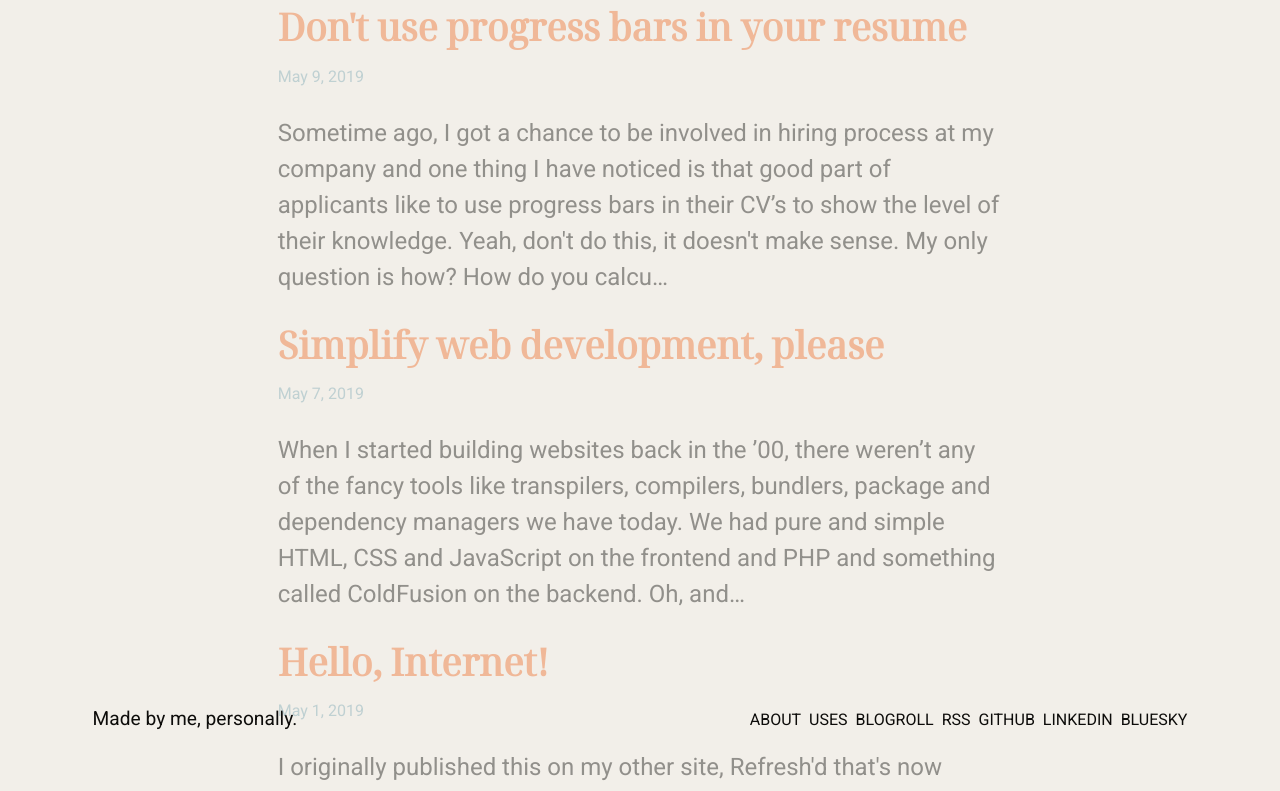
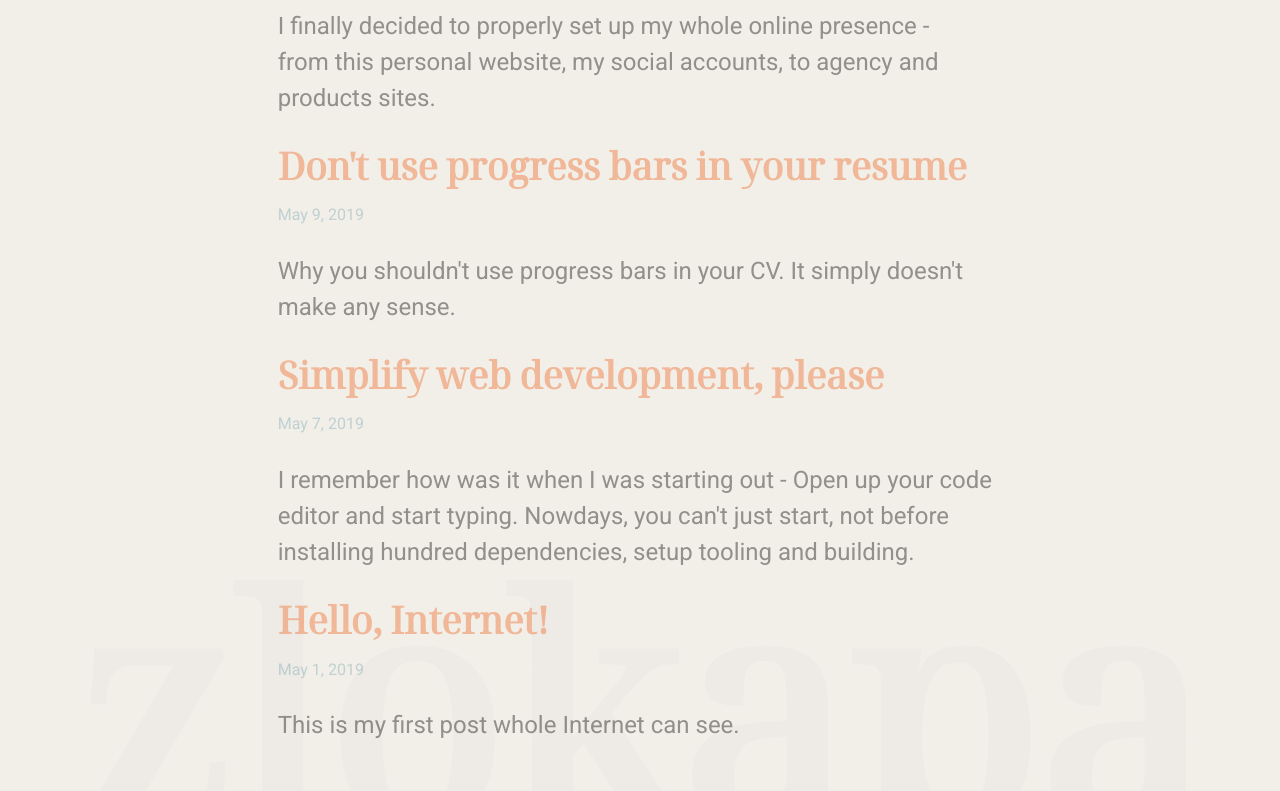
Before and after one commit to iamzoka/madebyzoka, a Next.js app: page /articles in a window 1280 px wide. Shown: the part 1220-2011 px from the top of the page. Built offline with nearby package versions, Linux system fonts and the light colour scheme.

Commit message:
Published building zlokapa.com article; Footer updated

```diff
--- /dev/null
+++ b/src/content/articles/building-zlokapa-com.mdx
@@ -0,0 +1,27 @@
+---
+title: Building zlokapa.com
+summary: I always craved for a site where I could post anything I wanted, however I wanted it. Here is the semi-long explanation behind everything I have now.
+date: 2026-03-16T13:49:40
+tags: ["design", "minimalism"]
+---
+
+## The Design
+I might have one of those attention disorder things. Or a degree of it at least. Whenever I start a new project, I immediately start thinking about design systems and components. Every part of the interface had to be thought about. I almost never had the time to properly do it, but still I thought about it a lot.
+
+On the other hand, I always liked sites where every page is chaotic, designed differently. Different layouts, different colours, fonts, all of it.
+
+When CSS grids came, I thought “This is it! This is how I’m going to build my site.” Grid gives me everything I wanted, both the structure and the option to place anything anywhere on the page. The main idea was to have a single grid all over the screen so that I can play around with any element on the page.
+
+10 or so years later and here I am, designed a site without any “design” where all pages are the same. I wanted to have the content first before adding anything else. Themes, animations and other bells and whistles will come later.
+
+But at least I have a grid.
+
+## The Tech Stack
+I’m in the process of gathering all my files from various services and apps. For example, I used a couple of different writing applications and my articles, notes and journals were spread between them. All those apps had something I liked, from nice UI to geotagging of my journal entries, but I figured those things aren’t crucial to me as I thought. I decided to go back to the basics and to the only thing I really need, to store text. That’s why I’ going with markdown files, which are pure-text with just a pinch of structure and style. Whatever happens, I can move files more quickly than to migrate a database to another content management system.
+
+The next step in owning my data is to publish it here, then syndicate everywhere else and that’s why I have [POSSE](https://indieweb.org/POSSE) and [RSS](/rss.xml) implemented.
+
+I choose Next.js because I need the exercise and I plan on adding some backend-y features, but mostly because I need the exercise. For personal projects, I don’t think the stack really matters. Everybody is choosing what ever they are comfortable or want to experiment with and I’m doing the same. And having routing done for me with no extra work is a plus.
+
+## The Future
+Now I have a proper foundation to experiment with, well anything. I have a backlog full of things I want to try out, to build and to write about, so stay tuned.
--- a/src/lib/content.ts
+++ b/src/lib/content.ts
@@ -22,7 +22,7 @@ export function getAllContent(type: ContentType): ContentItem[] {
         slug: f.replace(/\.mdx$/, ''),
         meta: {
           ...data as ContentMeta,
-          summary: summarizeText(content),
+          summary: data.summary ? data.summary : summarizeText(content),
         },
         content
       };
--- a/src/partials/SiteFooter.tsx
+++ b/src/partials/SiteFooter.tsx
@@ -3,7 +3,10 @@ import { siteMeta } from "@/lib/siteMeta";
 
 export default function SiteFooter() {
   return (
+    <>
+      <p className="c-site-logo c-site-logo--footer">Zlokapa</p>
       <footer className="l-site-footer u-grid">
+
         <p className="c-footer-copy">Made by me, personally.</p>
 
         <nav className="c-site-nav">
@@ -16,5 +19,6 @@ export default function SiteFooter() {
           <a href={siteMeta.blueskyUrl} title="Bluesky">Bluesky</a>
         </nav>
       </footer>
+    </>
   );
 }
--- a/src/styles/globals.css
+++ b/src/styles/globals.css
@@ -2,7 +2,9 @@
   color-scheme: light dark;
 
   --color-gray-50: oklch(0.9528 0.0086 84.57);
+  --color-gray-100: oklch(0.9412 0.0081 84.57);
   --color-gray-500: oklch(0.2861 0.0043 196.92);
+  --color-gray-600: oklch(0.2288 0.0035 196.92);
   --color-gray-900: oklch(0.1547 0.0045 84.57);
 
   --color-orange-500: oklch(0.6799 0.1776 44.14);
@@ -24,6 +26,7 @@
   --space-lg: calc(var(--space) * 2);
   --space-xl: calc(var(--space) * 4);
   --space-2xl: calc(var(--space) * 8);
+  --space-3xl: calc(var(--space) * 16);
 
   --z-index-header: 100;
   --z-index-content: 50;
@@ -487,7 +490,7 @@
       }
     }
 
-    p, ul, ol {
+    p, ul, ol, blockquote, pre, code, h1, h2, h3, h4, h5, h6 {
       grid-column: 2 / 14;
 
       @media (min-width: 1024px) {
@@ -606,7 +609,7 @@
       grid-column: 2 / 14;
 
       @media (min-width: 1025px) {
-        position: fixed;
+        position: absolute;
         top: var(--space);
         left: var(--space-lg);
         rotate: 90deg;
@@ -619,7 +622,7 @@
       grid-column: 2 / 14;
 
       @media (min-width: 1025px) {
-        position: fixed;
+        position: absolute;
         top: var(--space-lg);
         right: var(--space-lg);
         flex-direction: column;
@@ -630,9 +633,25 @@
     }
   }
 
+  .c-site-logo--footer {
+    text-align: center;
+    justify-content: center;
+    overflow: hidden;
+    height: 15rem;
+    margin-block-start: var(--space-xl);
+    margin-block-end: 0;
+    padding-block-start: var(--space-xl);
+    line-height: 1;
+    font-size: clamp(6rem, 15rem + 5vw, 21rem);
+    font-weight: 900;
+    font-family: var(--font-heading);
+    color: light-dark(var(--color-gray-100), var(--color-gray-600));
+  }
+
   .l-site-footer {
     align-items: center;
-    padding-block: var(--space-xl) var(--space-lg);
+    padding-block: var(--space-xl);
+    background-color: light-dark(var(--color-gray-100), var(--color-gray-600));
 
     .c-footer-copy {
       grid-column: 2 / 14;
```
Also changed, not shown: src/lib/utils.ts (+4 -1 lines). Lines whose indentation alone changed are shown as unchanged.
